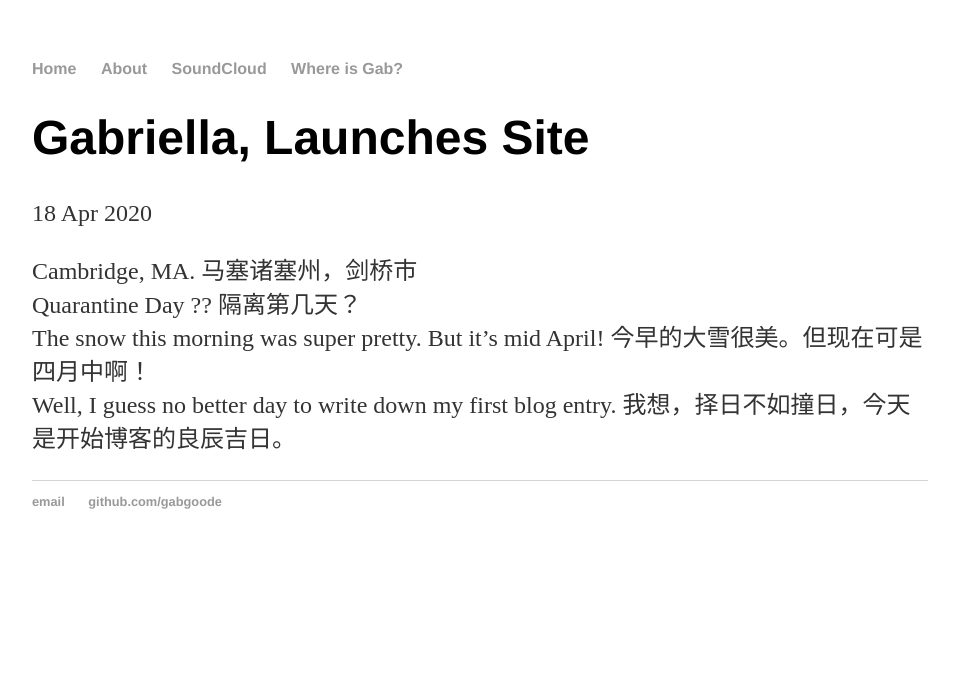
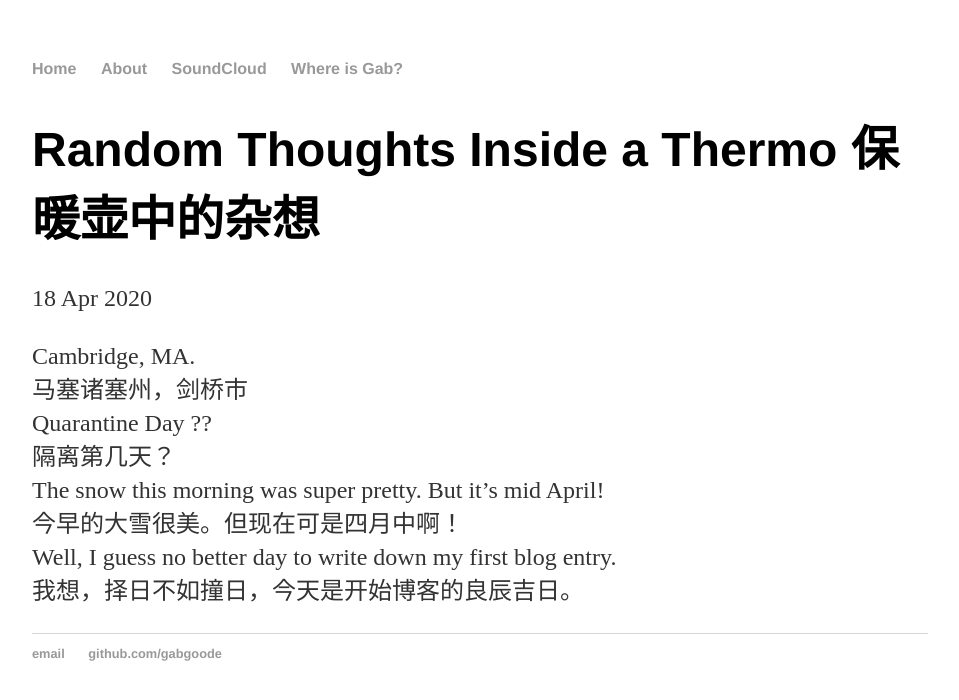
Before and after one commit to gabgoode/gabgoode.github.io, a Jekyll site: the page built from _posts/2020-04-18-site-launched.md, in a window 1280 px wide. Shown: the top 700 px of the page, without its empty margins (160-1119 px from the left). Built offline with Jekyll 4.4.1, drawn with Linux system fonts in a browser that asks for light colours.

Commit message:
Update 2020-04-18-site-launched.md

```diff
--- a/_posts/2020-04-18-site-launched.md
+++ b/_posts/2020-04-18-site-launched.md
@@ -1,10 +1,14 @@
 ---
 layout: post
-title: "Gabriella, Launches Site"
+title: "Random Thoughts Inside a Thermo 保暖壶中的杂想"
 date: 2020-04-18
 ---
 
-Cambridge, MA. 马塞诸塞州，剑桥市<br/>
-Quarantine Day ?? 隔离第几天？<br/>
-The snow this morning was super pretty. But it's mid April! 今早的大雪很美。但现在可是四月中啊！<br/>
-Well, I guess no better day to write down my first blog entry. 我想，择日不如撞日，今天是开始博客的良辰吉日。<br/>
+Cambridge, MA. <br/>
+马塞诸塞州，剑桥市<br/>
+Quarantine Day ?? <br/>
+隔离第几天？<br/>
+The snow this morning was super pretty. But it's mid April! <br/>
+今早的大雪很美。但现在可是四月中啊！<br/>
+Well, I guess no better day to write down my first blog entry. <br/>
+我想，择日不如撞日，今天是开始博客的良辰吉日。<br/>
```
